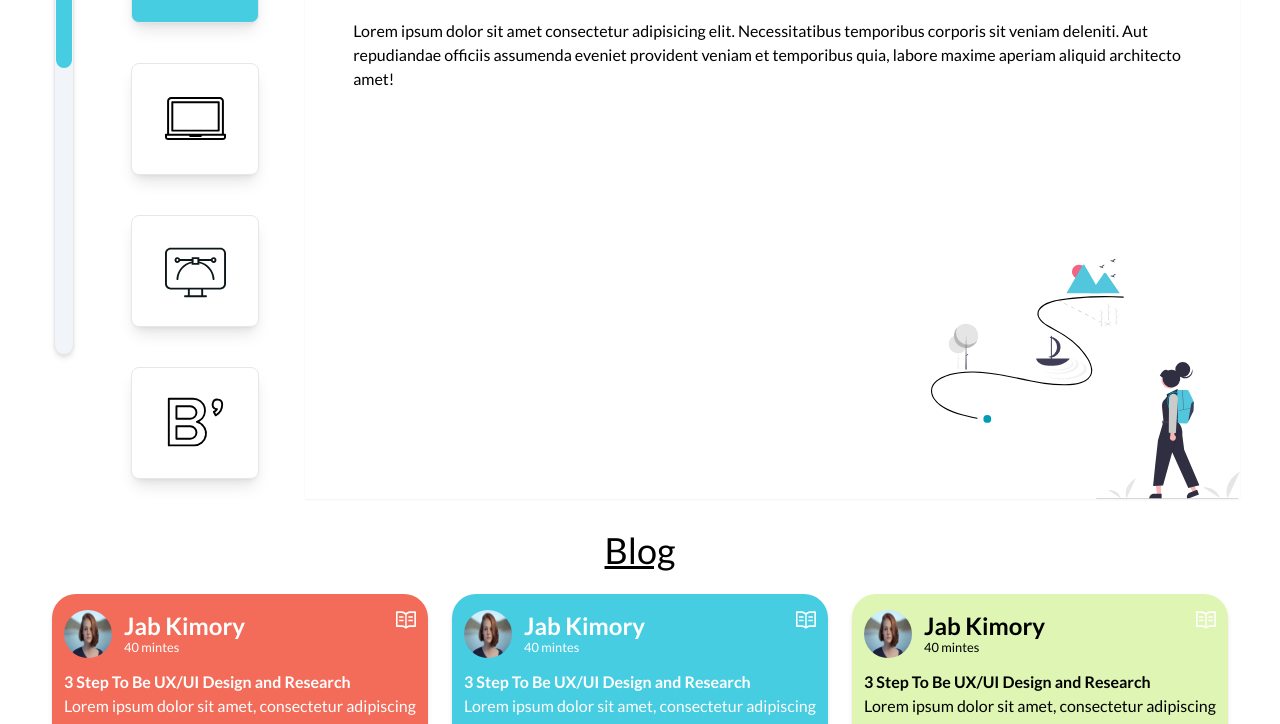
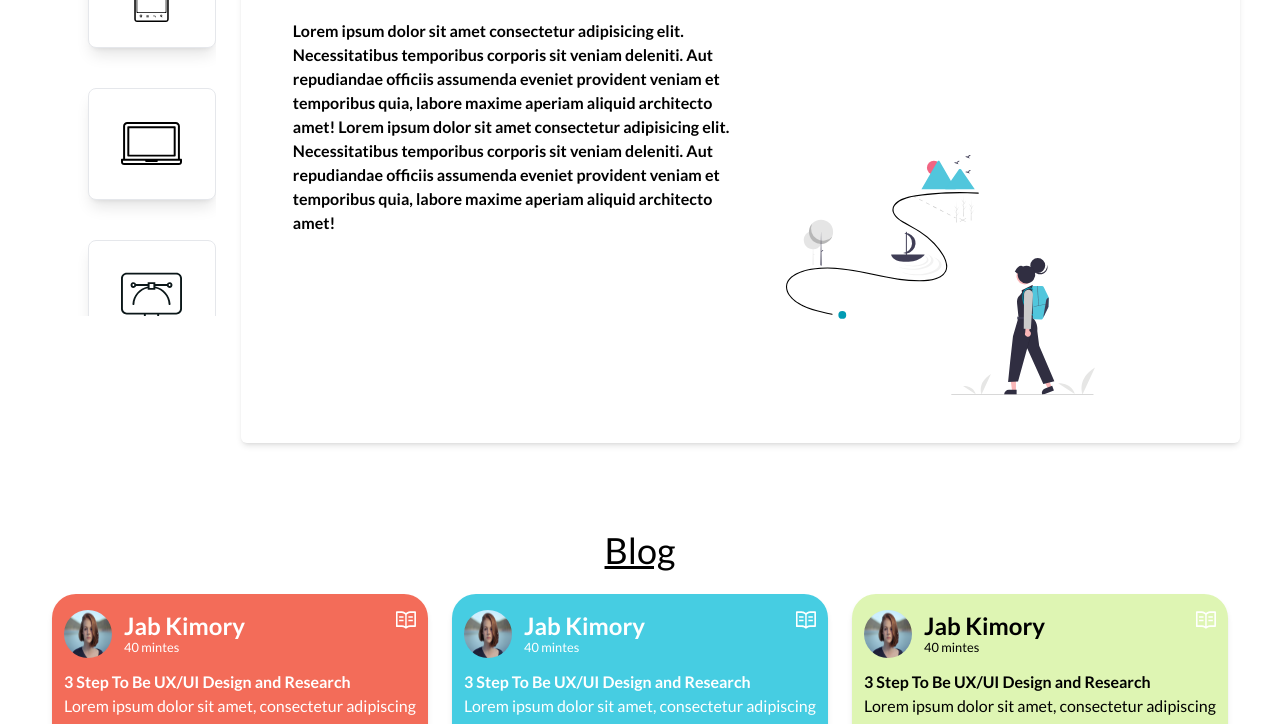
Before and after one commit to mohamedmonirshabana/itcodx-landpage, a website: page index.html in a window 1280 px wide. Shown: the part 769-1493 px from the top of the page. Drawn offline with nearby package versions, Linux system fonts and the light colour scheme.

Commit message:
add service for Design

```diff
--- a/index.html
+++ b/index.html
@@ -73,36 +73,43 @@
             <h1 class="text-center underline text-4xl">Service</h1>
         </div>
         <div class=" w-full mt-3 flex flex-row py-5 ">
-            <div class="w-15 mr-11 ">
-                <div class="rounded-2xl bg-slate-100 w-5 mx-auto h-99 my-4 shadow-md  border">
-                    <div class="rounded-xl bg-primbackground w-4 h-36 mx-auto mt-4" draggable="true"></div>
+            <div class="scrollbar w-52" id="style-1">
+                <div class="force-overflow flex flex-col">
+                    <div class=" border rounded-lg w-32 h-28 shadow-lg my-5 bg-white hover:bg-primbackground outline-1 hover:outline-slate-600 cursor-pointer">
+                     <img alt="Mobile App" src="Images/mobile-phone-svgrepo-com.svg" class="h-15 mx-auto my-6"/>
                 </div>
-            </div>
-            <div class="w-52 flex flex-col">
-                <div class=" border rounded-lg w-32 h-28 shadow-lg my-5 bg-primbackground outline-1 outline-slate-600">
-                     <img alt="Mobile App" src="Images/mobile-phone-svgrepo-com.svg" class="h-15 mx-auto my-6 "/>
-                </div>
-                <div class=" border rounded-lg w-32 h-28 shadow-lg my-5 bg-white">
+                <div class=" border rounded-lg w-32 h-28 shadow-lg my-5 bg-white hover:bg-primbackground outline-1 hover:outline-slate-600 cursor-pointer">
                      <img alt="Mobile App" src="Images/laptop-svgrepo-com.svg" class="h-15 mx-auto my-6 "/>
                 </div>
-                 <div class=" border rounded-lg w-32 h-28 shadow-lg my-5 bg-white">
+                 <div class=" border rounded-lg w-32 h-28 shadow-lg my-5 bg-white hover:bg-primbackground outline-1 hover:outline-slate-600 cursor-pointer">
                      <img alt="Mobile App" src="Images/design-svgrepo-com.svg" class="h-15 mx-auto my-6 "/>
                 </div>
-                <div class=" border rounded-lg w-32 h-28 shadow-lg my-5 bg-white">
+                <div class=" border rounded-lg w-32 h-28 shadow-lg my-5 bg-white hover:bg-primbackground outline-1 hover:outline-slate-600 cursor-pointer">
                      <img alt="Mobile App" src="Images/blog-blogger-bloglovin-svgrepo-com.svg" class="h-15 mx-auto my-6 "/>
                 </div>
                 </div>
-            <div class="w-full flex flex-col ml-3  pl-2 shadow-sm">
+            </div>
+            <!--  34.5rem -->
+            <div class="w-full flex flex-col pl-3 shadow-md rounded-md h-34">
+                <div>
                     <div class="mt-5">
                         <h1 class="text-3xl font-semibold">Explore our</h1>
                         <h2 class="text-3xl text-primbackground underline font-semibold mt-3" >Mobile App</h2>
                     </div>
-                <div class="mt-6 flex flex-col h-full ">
-                    <div class="text-left mx-10">
-                        <p>Lorem ipsum dolor sit amet consectetur adipisicing elit. Necessitatibus temporibus corporis sit veniam deleniti. Aut repudiandae officiis assumenda eveniet provident veniam et temporibus quia, labore maxime aperiam aliquid architecto amet!</p>
+                    <div class="mt-6 flex  h-full ">
+                        <div class="text-left mx-10 font-semibold w-1/2">
+                            <p>
+                                Lorem ipsum dolor sit amet consectetur adipisicing elit. Necessitatibus temporibus corporis sit veniam deleniti.
+                                Aut repudiandae officiis assumenda eveniet provident veniam et temporibus quia, labore maxime aperiam aliquid
+                                architecto amet!
+                                Lorem ipsum dolor sit amet consectetur adipisicing elit. Necessitatibus temporibus corporis sit veniam deleniti.
+                                Aut repudiandae officiis assumenda eveniet provident veniam et temporibus quia, labore maxime aperiam aliquid
+                                architecto amet!
+                            </p>
                         </div>
-                    <div class="self-end items-end mt-auto h-auto ">
+                        <div class="self-end items-end mt-2 h-auto w-1/2">
                             <img alt="Mobile Service" src="Images/Service-photo.svg"  class="h-60"/>
+                        </div>
                     </div>
                 </div>
             </div>
--- a/source/input.css
+++ b/source/input.css
@@ -100,5 +100,37 @@
     transform: scaleX(385px);
 }
 
+.scrollbar{
+
+    margin-right: 30px ;
+    float: right;
+    height: 400px;
+    /* width: 65px; */
+    /* background: #f5f5f5; */
+    overflow-y: scroll;
+    margin: 25px 25px 25px 3px;
+    direction: rtl;
+}
+.force-overflow{
+    min-height: 450px;
+    overflow:hidden;
+}
+#style-1::-webkit-scrollbar-track{
+    -webkit-box-shadow:inset 0 0 6px rgba(0,0,0,0.3);
+    border-radius: 10px;
+    background-color: #f5f5f5;
+}
+#style-1::-webkit-scrollbar
+{
+    width: 12px;
+    background-color: #f5f5f5;
+}
+#style-1::-webkit-scrollbar-thumb
+{
+    border-radius: 10px;
+    -webkit-box-shadow:inset 0 0 6px rgba(0,0,0,.3);
+    background-color: #0ae;
 
 }
+
+}
--- a/tailwind.config.js
+++ b/tailwind.config.js
@@ -103,6 +103,7 @@ module.exports = {
       24: '6rem',
       28: '7rem',
       32: '8rem',
+      34:' 34.5rem',
       36: '9rem',
       40: '10rem',
       44: '11rem',
```
Also changed, not shown: service.html (added, +35 -0 lines), style/itcod-style.css. Lines whose indentation alone changed are shown as unchanged.
